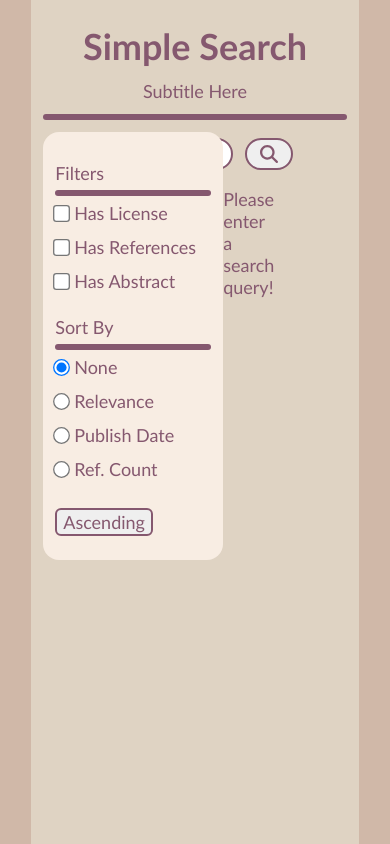
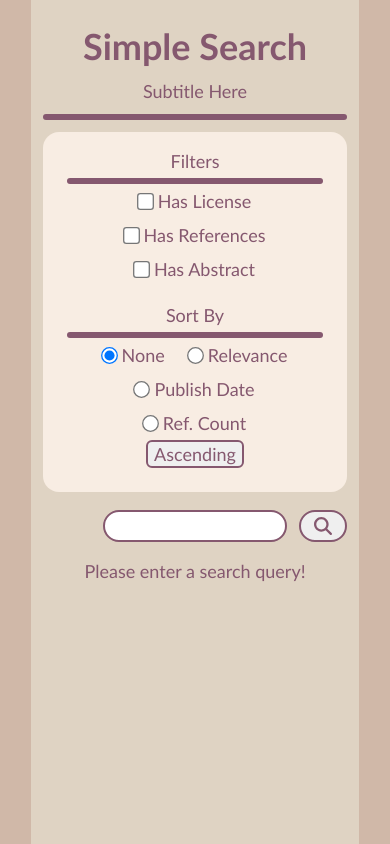
Before and after one commit to blloop/search-example, a React (Create React App) app: page / in a window 390 px wide. Built offline with nearby package versions, Linux system fonts and the light colour scheme.

Commit message:
implement responsive styles

```diff
--- a/src/App.css
+++ b/src/App.css
@@ -44,7 +44,7 @@ button:hover {
 .App {
   width: 1200px;
   max-width: 84vw;
-  height: 100vh;
+  min-height: 100vh;
   margin: 0 auto;
   padding: 12px;
   text-align: center;
@@ -119,11 +119,44 @@ button:hover {
 }
 
 .results-area {
-  margin: 12px 180px;
+  margin: 12px 200px;
+}
+
+.search-result {
+  margin: 12px 0;
+  border-radius: 16px;
+  border: 2px solid var(--contrast);
 }
 
 .text-output {
   text-align: center;
 }
 
-@media only screen and (max-width: 1000px) {}
+@media only screen and (max-width: 1000px) {
+
+  .narrow-search {
+    width: 100%;
+    margin: 12px 0;
+    position: relative;
+  }
+
+  .narrow-search div {
+    display: inline-block;
+  }
+
+  .line {
+    padding: 0 12px;
+  }
+
+  .subtitle {
+    margin: 0 12px 12px;
+  }
+
+  .results-area {
+    margin: 12px 24px;
+  }
+
+  .search-bar {
+    max-width: 100%;
+  }
+}
--- a/src/components/FilterArea.js
+++ b/src/components/FilterArea.js
@@ -3,7 +3,6 @@ import React, { Component } from 'react';
 class FilterArea extends Component {
 
     render() {
-        console.log(this.props.loadState);
         return (
             <div className={'narrow-search' +
                 (this.props.loadState ? ' disabled' : '')
@@ -37,6 +36,7 @@ class FilterArea extends Component {
                         </input>
                         <p> Has Abstract </p>
                     </div>
+                    <br></br>
                 </div>
 
                 {/* Sort radio buttons */}
```
